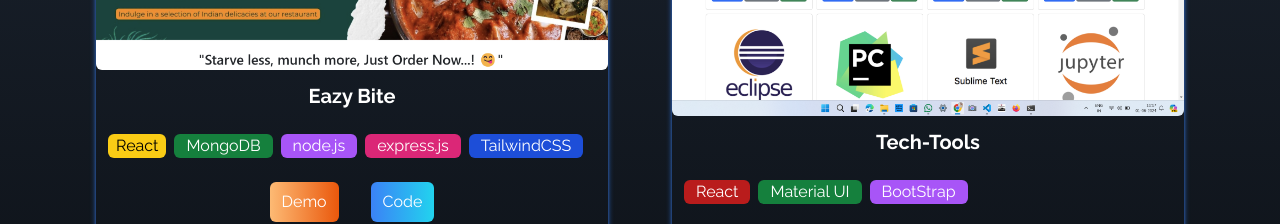
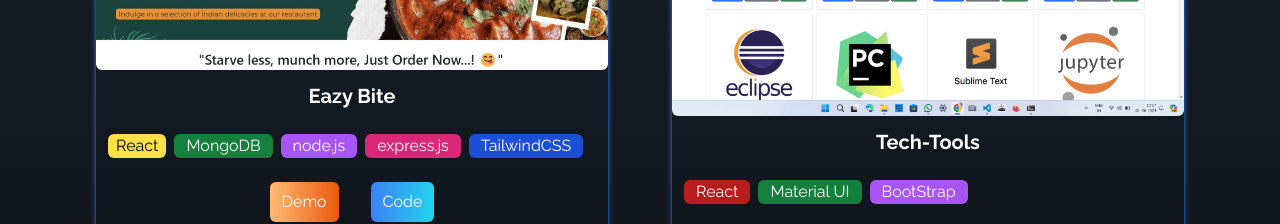
Before and after one commit to sunny-star/portfolio, a React (Create React App) app: page / in a window 1280 px wide. Shown: the part 3240-3464 px from the top of the page. Built offline with nearby package versions, Linux system fonts and the light colour scheme.

Commit message:
Updated portfolio project

```diff
--- a/src/components/Projects.jsx
+++ b/src/components/Projects.jsx
@@ -25,7 +25,7 @@ const Projects = () => {
             href2: 'https://github.com/sunny-star/EasyBite-Frontend',
             tech: (
                 <>
-                    <button className=' m-1  px-2      bg-yellow-400 text-black rounded-md'>React</button>
+                    <button className=' m-1  px-2      bg-yellow-300 text-black rounded-md'>React</button>
                     <button className=' m-1  py-0 px-3 bg-green-700 rounded-md'>MongoDB</button>
                     <button className=' m-1  py-0 px-3 bg-purple-500 rounded-md'>node.js</button>
                     <button className=' m-1  py-0 px-3 bg-pink-600 rounded-md'>express.js</button>
```
